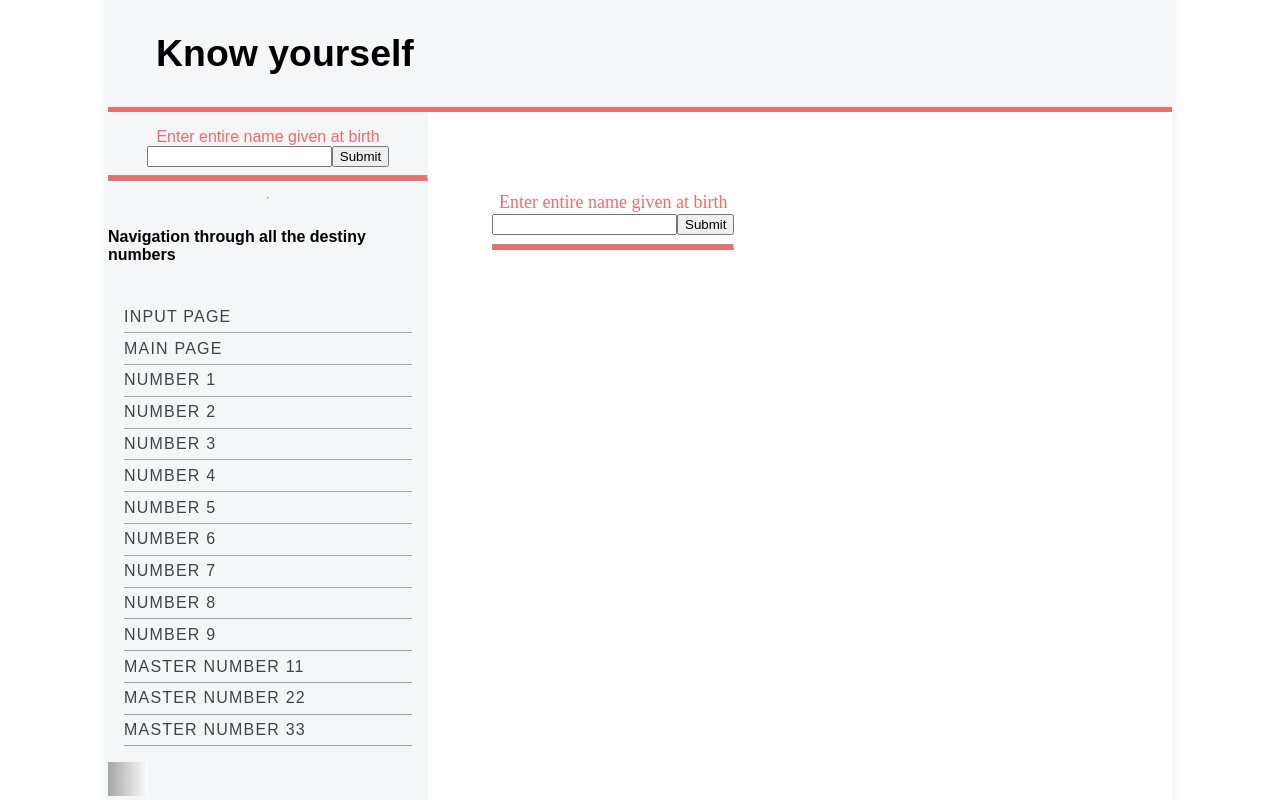
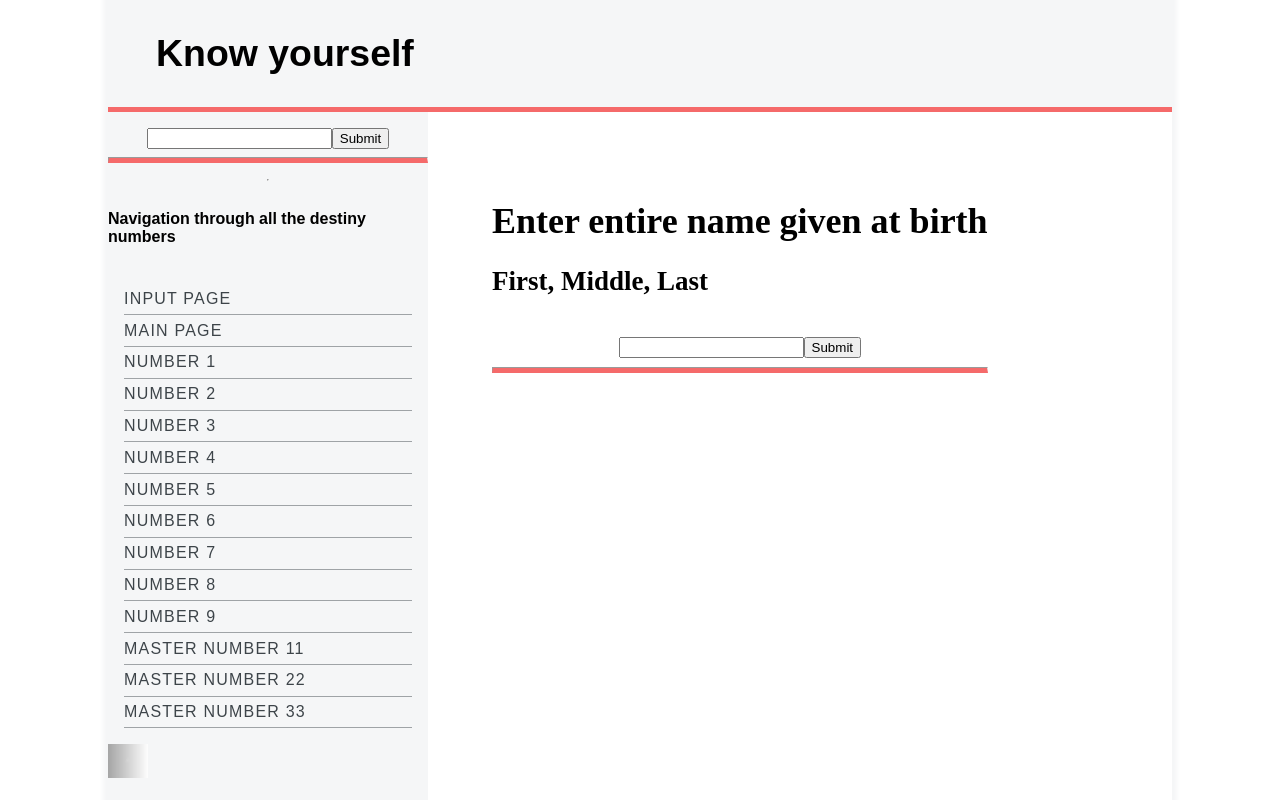
Before and after one commit to ChrisForti/know-urself, a React (Vite) app: page / in a window 1280 px wide. Both pictures are taken after a click on the item "INPUT PAGE". Built offline with nearby package versions, Linux system fonts and the light colour scheme.

Commit message:
Working on inputpage.

```diff
--- a/src/components/Input.tsx
+++ b/src/components/Input.tsx
@@ -14,7 +14,6 @@ export function Input({ setChoice }: InputProps) {
   }
   return (
     <form className={styles.form} onSubmit={handleSubmit}>
-      <div>Enter entire name given at birth</div>
       <input
         type="text"
         value={value}
--- a/src/components/Pages/Inputpage.tsx
+++ b/src/components/Pages/Inputpage.tsx
@@ -1,13 +1,17 @@
 import styles from "./Mainpage.module.css";
 import { Input } from "../Input";
+import { useState } from "react";
 
 type InputPageProps = {
   setChoice: React.Dispatch<React.SetStateAction<number>>;
 };
 
 export function InputPage({ setChoice }: InputPageProps) {
+  // const [sidebarOpen, setSidebarOpen] = useState(false);
   return (
     <div className={styles.main}>
+      <h1>Enter entire name given at birth</h1>
+      <h2>First, Middle, Last</h2>
       <Input setChoice={setChoice} />
     </div>
   );
```
